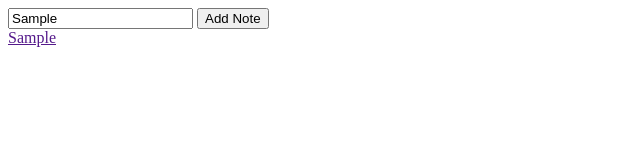
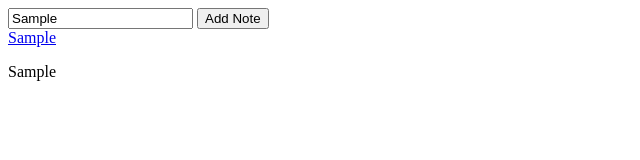
Before and after one commit to henryhobhouse/notes_app, a website: page app/views/index.html in a window 1280 px wide. Both pictures are taken after typing "Sample" into the empty fields and a click on the button "Add Note". Shown: the whole page, without its empty margins (0-640 px from the left). Drawn offline with Linux system fonts and the light colour scheme.

Commit message:
App now displays note link and full notes which connect via hash href

```diff
--- a/app/public/js/notes.js
+++ b/app/public/js/notes.js
@@ -10,12 +10,22 @@
 Notes.prototype.addNote = function(string){
   string = document.getElementById('box').value
   this.list.push(string)
-  for (var i = 0; i < this.list.length; i++) {
     var newLink = document.createElement("a")
-    newLink.setAttribute("id", `a${i}`);
-    newLink.setAttribute("href", "");
+    newLink.setAttribute("id", `a${this.list.length}`);
+    console.log(this.list.length);
+    console.log(this.list[this.list.length]);
+    newLink.setAttribute("href", `#a${this.list.length}all`);
     var displayNoteLink = document.getElementById('displayNoteLink')
     displayNoteLink.append(newLink)
-    document.getElementById(`a${i}`).innerHTML = this.list[i].substring(0,20) + '<br>'
-  }
+    document.getElementById(`a${this.list.length}`).innerHTML = this.list[this.list.length-1].substring(0,20) + '<br>'
+
+    var newNote = document.createElement("p")
+    newNote.setAttribute("id", `a${this.list.length}all`);
+    var displayNote = document.getElementById('displayNote')
+    displayNote.append(newNote)
+    document.getElementById(`a${this.list.length}all`).innerHTML = this.list[this.list.length-1] + '<br>'
 }
+
+Notes.prototype.addLink = function() {
+
+}
--- a/app/views/index.html
+++ b/app/views/index.html
@@ -9,7 +9,7 @@
   <body>
     <input type="text" id="box" value="">
     <button id="Add Note" onclick="note.addNote()">Add Note</button><br>
-    <a id='displayNoteLink'></a>
+    <div id='displayNoteLink'></div>
     <div id='displayNote'></div>
     <script src='/js/notes.js'></script>
   </body>
--- a/package.json
+++ b/package.json
@@ -4,8 +4,7 @@
   "description": "",
   "main": "server.js",
   "dependencies": {
-    "http-server": "^0.10.0",
-    "node-http-server": "^6.2.1"
+    "http-server": "^0.10.0"
   },
   "devDependencies": {},
   "scripts": {
```
